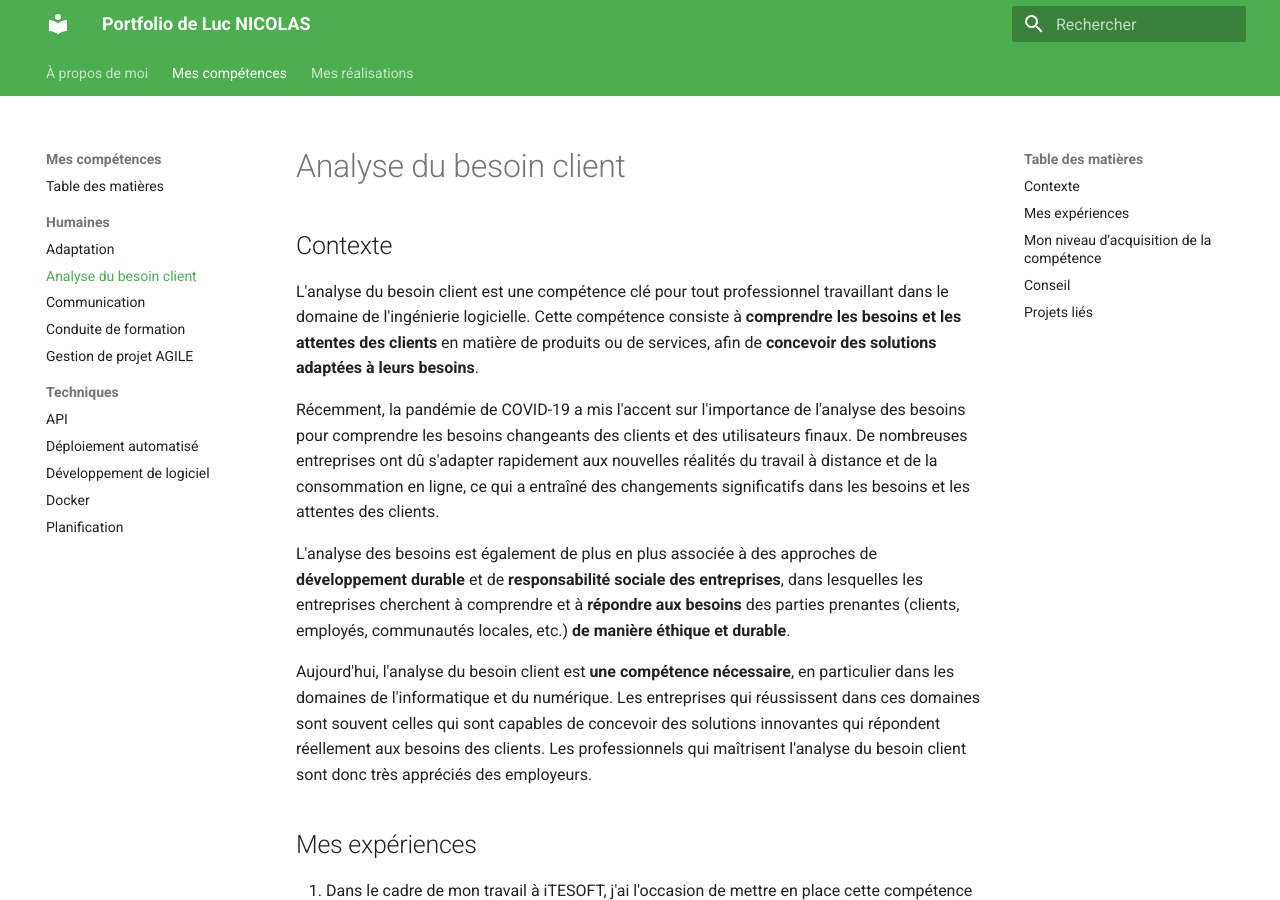
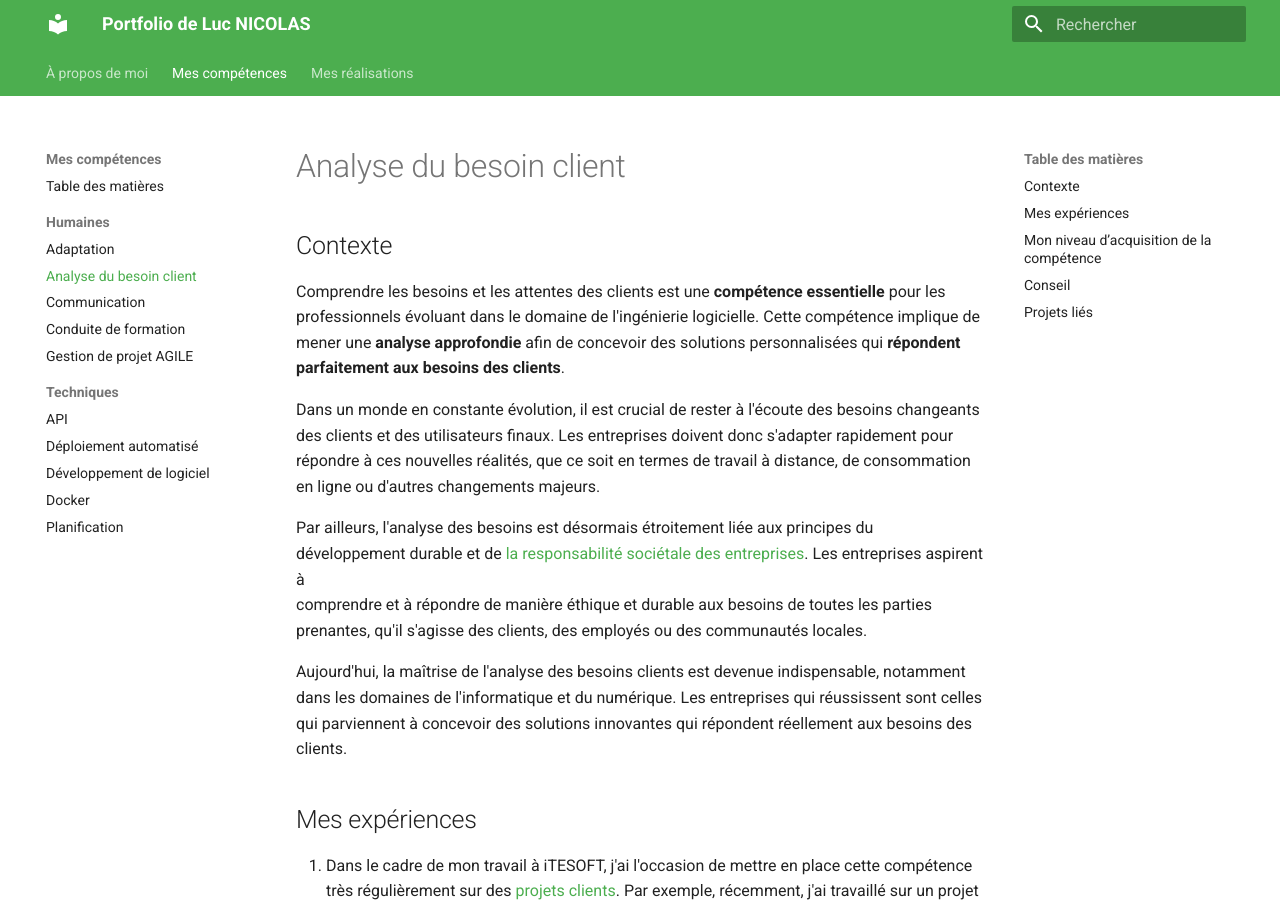
Before and after one commit to lucnicolas/portfolio, an MkDocs documentation site: the page built from docs/mes-compétences/Humaines/analyse-du-besoin.md, in a window 1280 px wide and 900 px high. Built offline with MkDocs 1.6.1 and Material for MkDocs 9.7.7, drawn with Linux system fonts in a browser that asks for light colours.

```diff
--- a/docs/mes-compétences/Humaines/analyse-du-besoin.md
+++ b/docs/mes-compétences/Humaines/analyse-du-besoin.md
@@ -2,23 +2,24 @@
 
 ## Contexte
 
-L'analyse du besoin client est une compétence clé pour tout professionnel travaillant dans le domaine de l'ingénierie
-logicielle. Cette compétence consiste à **comprendre les besoins et les attentes des clients** en matière de produits ou de
-services, afin de **concevoir des solutions adaptées à leurs besoins**.
+Comprendre les besoins et les attentes des clients est une **compétence essentielle** pour les professionnels évoluant dans
+le domaine de l'ingénierie logicielle. Cette compétence implique de mener une **analyse approfondie** afin de concevoir des
+solutions personnalisées qui **répondent parfaitement aux besoins des clients**.
 
-Récemment, la pandémie de COVID-19 a mis l'accent sur l'importance de l'analyse des besoins pour comprendre les besoins
-changeants des clients et des utilisateurs finaux. De nombreuses entreprises ont dû s'adapter rapidement
-aux nouvelles réalités du travail à distance et de la consommation en ligne, ce qui a entraîné des changements
-significatifs dans les besoins et les attentes des clients.
+Dans un monde en constante évolution, il est crucial de rester à l'écoute des besoins changeants des clients et des
+utilisateurs finaux. Les entreprises doivent donc s'adapter rapidement pour répondre à ces
+nouvelles réalités, que ce soit en termes de travail à distance, de consommation en ligne ou d'autres changements
+majeurs.
 
-L'analyse des besoins est également de plus en plus associée à des approches de **développement durable** et de
-**responsabilité sociale des entreprises**, dans lesquelles les entreprises cherchent à comprendre et à **répondre aux besoins**
-des parties prenantes (clients, employés, communautés locales, etc.) **de manière éthique et durable**.
+Par ailleurs, l'analyse des besoins est désormais étroitement liée aux principes du développement durable et de
+[la responsabilité sociétale des entreprises](https://www.insee.fr/fr/statistiques/1281346). Les entreprises aspirent à
+comprendre et à répondre de manière éthique et
+durable aux besoins de toutes les parties prenantes, qu'il s'agisse des clients, des employés ou des communautés
+locales.
 
-Aujourd'hui, l'analyse du besoin client est **une compétence nécessaire**, en particulier dans les domaines de
-l'informatique et du numérique. Les entreprises qui réussissent dans ces domaines sont souvent celles qui sont capables
-de concevoir des solutions innovantes qui répondent réellement aux besoins des clients. Les professionnels qui
-maîtrisent l'analyse du besoin client sont donc très appréciés des employeurs.
+Aujourd'hui, la maîtrise de l'analyse des besoins clients est devenue indispensable, notamment dans les domaines de
+l'informatique et du numérique. Les entreprises qui réussissent sont celles qui parviennent à concevoir des solutions
+innovantes qui répondent réellement aux besoins des clients.
 
 ## Mes expériences
 
```
